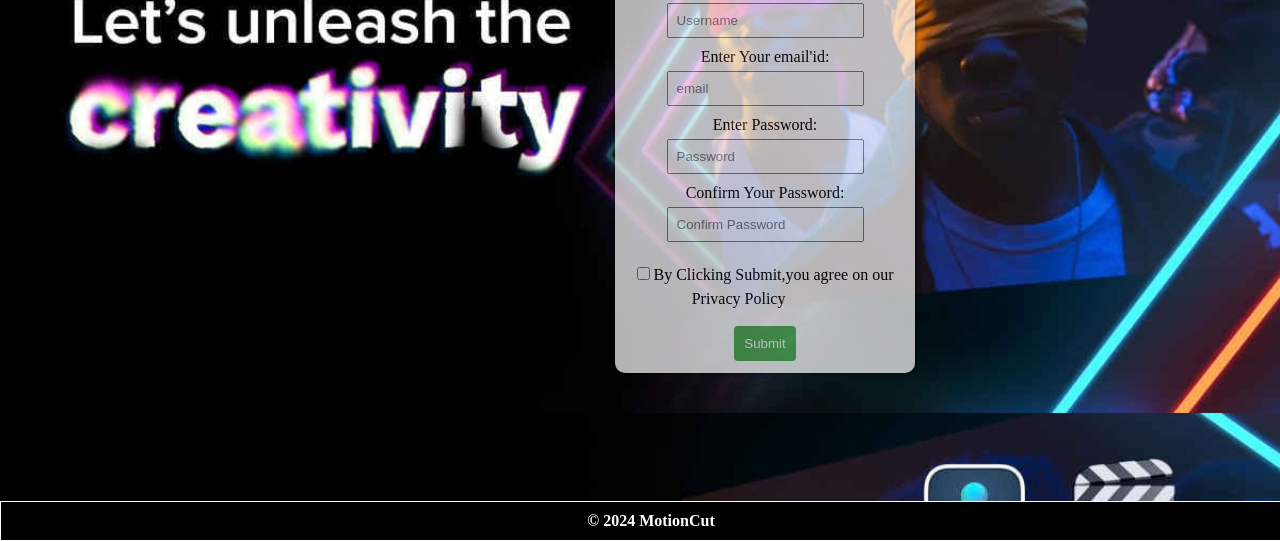
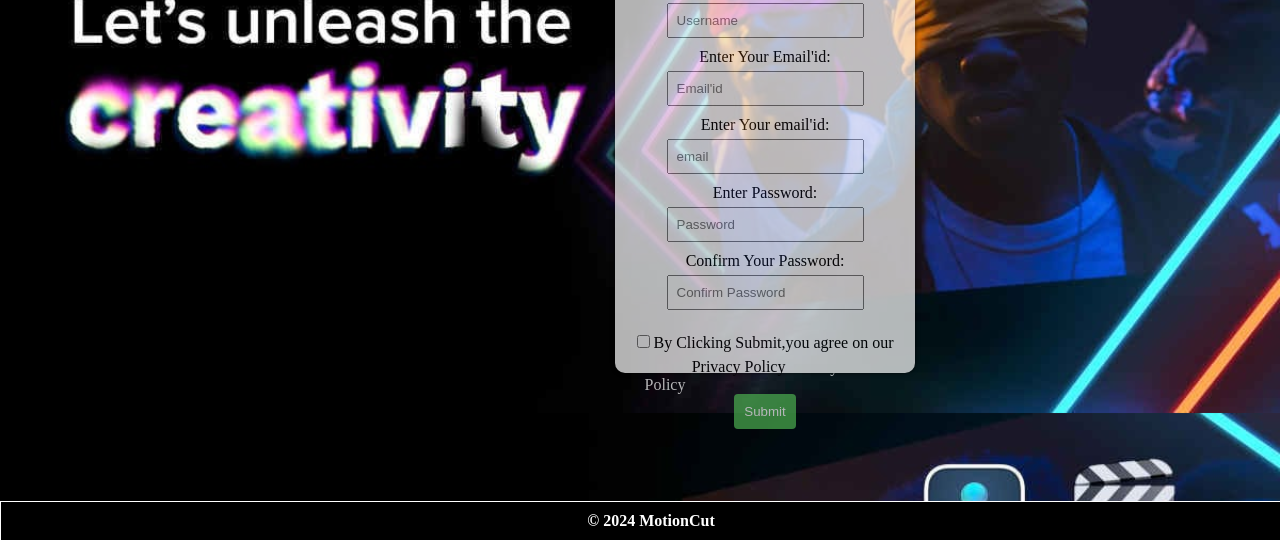
Before and after one commit to aaryapandya12/Registration-page, a plain HTML site: page Registration Form Project/index.html in a window 1280 px wide. Shown: the part 259-800 px from the top of the page. Drawn offline with Linux system fonts and the light colour scheme.

Commit message:
Update index.html

```diff
--- a/Registration Form Project/index.html
+++ b/Registration Form Project/index.html
@@ -22,6 +22,10 @@
                 <br>
                 <input type="text" id="username" placeholder="Username" name="Username" required>
                 <br>
+                <label for="mail">Enter Your Email'id: </label>
+                <br>
+                <input type="text" id="mail" placeholder="Email'id" name="Email" required>
+                <br>
                 <label for="email">Enter Your email'id: </label>
                 <br>
                 <input type="text" id="email" placeholder="email" name="email" required>
```
